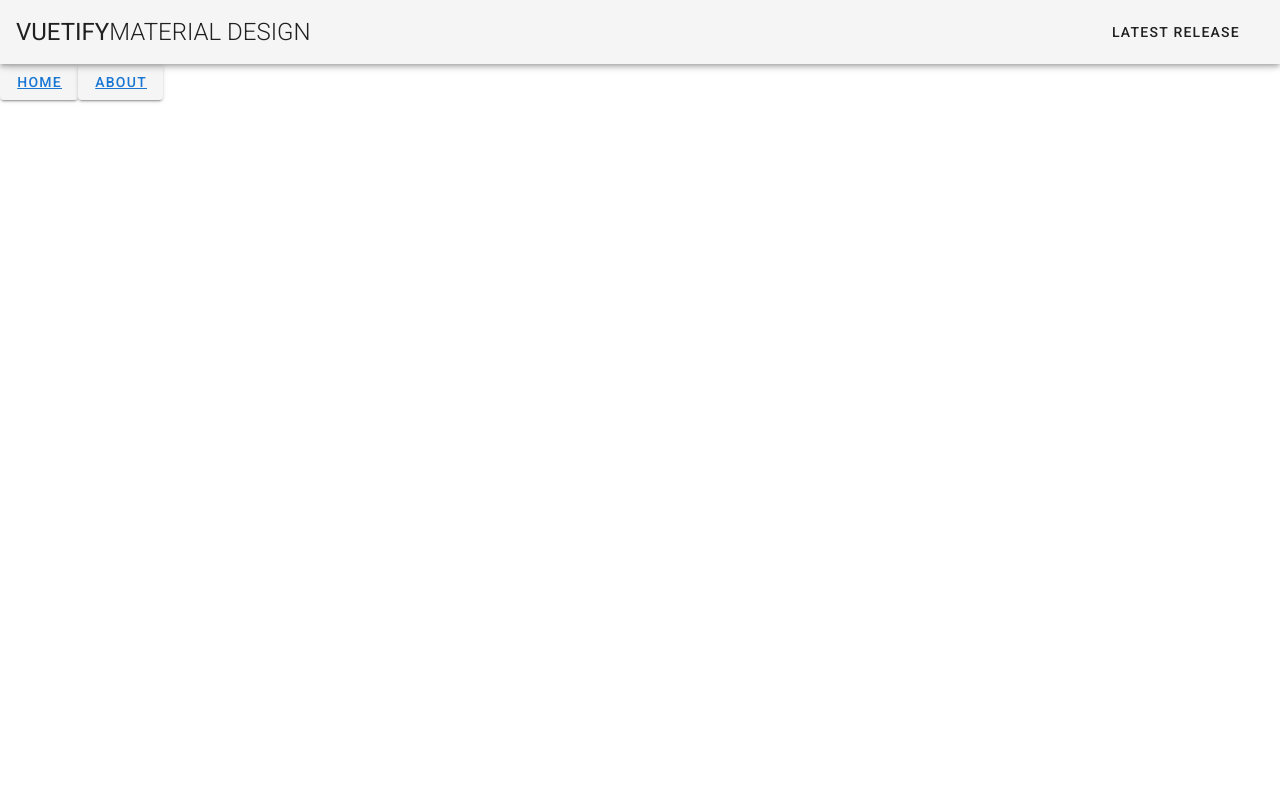
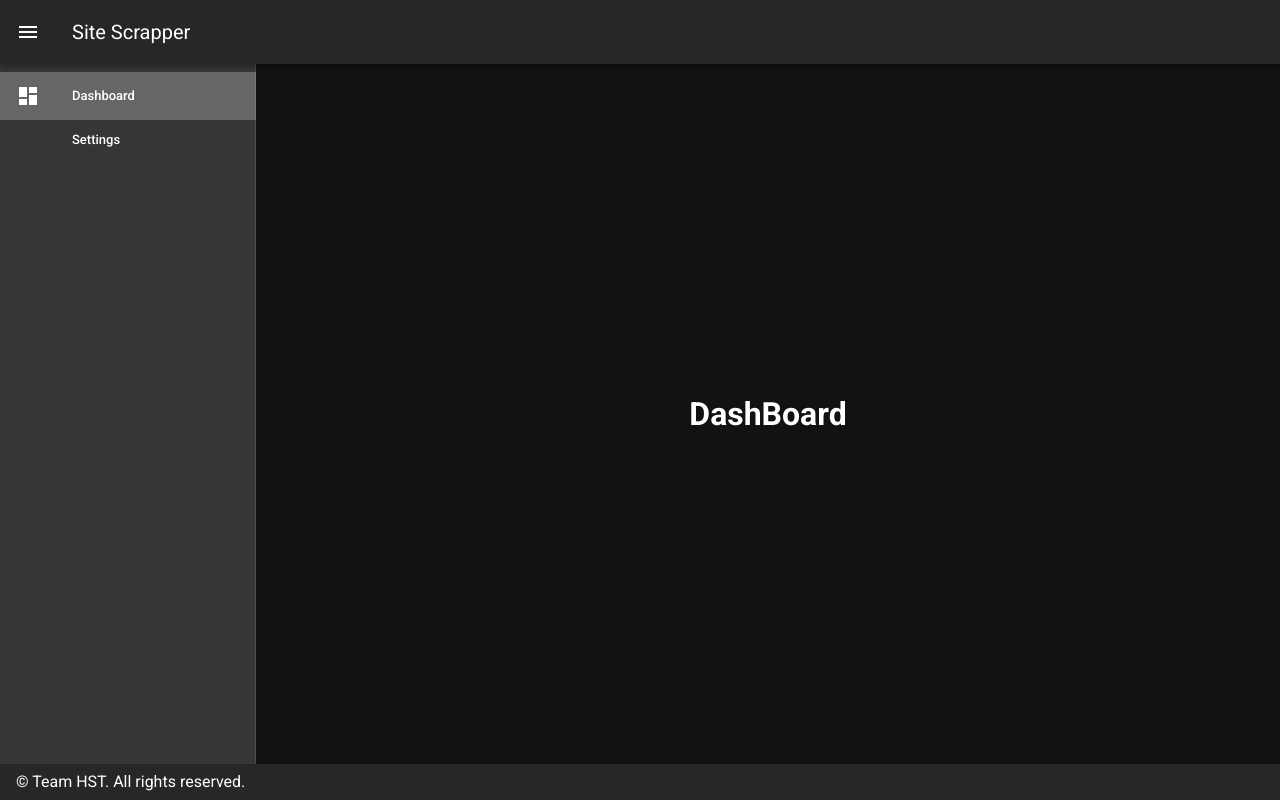
Before and after one commit to HyunGyu-Lee/site-scrapper, a Vue app in the folder frontend/: page /dashboard in a window 1280 px wide. Built offline with nearby package versions, Linux system fonts and the light colour scheme.

Commit message:
frontend 기본 레이아웃 작업 완료

```diff
--- a/frontend/package.json
+++ b/frontend/package.json
@@ -15,6 +15,7 @@
     "vuex": "^3.0.1"
   },
   "devDependencies": {
+    "@mdi/font": "^4.4.95",
     "@vue/cli-plugin-babel": "^3.11.0",
     "@vue/cli-plugin-eslint": "^3.11.0",
     "@vue/cli-service": "^3.11.0",
--- a/frontend/src/App.vue
+++ b/frontend/src/App.vue
@@ -1,41 +1,52 @@
 <template>
   <v-app>
-    <v-app-bar app>
-      <v-toolbar-title class="headline text-uppercase">
-        <span>Vuetify</span>
-        <span class="font-weight-light">MATERIAL DESIGN</span>
-      </v-toolbar-title>
-      <v-spacer></v-spacer>
-      <v-btn
-        text
-        href="https://github.com/vuetifyjs/vuetify/releases/latest"
-        target="_blank"
-      >
-        <span class="mr-2">Latest Release</span>
-      </v-btn>
+    <!-- Left Drawer -->
+    <v-navigation-drawer v-model="drawer" app clipped>
+      <v-list dense>
+        <v-list-item to="/dashboard">
+          <v-list-item-action>
+            <v-icon>mdi-view-dashboard</v-icon>
+          </v-list-item-action>
+          <v-list-item-content>
+            <v-list-item-title>Dashboard</v-list-item-title>
+          </v-list-item-content>
+        </v-list-item>
+        <v-list-item to="/about">
+          <v-list-item-action>
+            <v-icon>mdi-settings</v-icon>
+          </v-list-item-action>
+          <v-list-item-content>
+            <v-list-item-title>Settings</v-list-item-title>
+          </v-list-item-content>
+        </v-list-item>
+      </v-list>
+    </v-navigation-drawer>
+    <!-- Navigation Bar -->
+    <v-app-bar app clipped-left>
+      <v-app-bar-nav-icon @click.stop="drawer = !drawer"></v-app-bar-nav-icon>
+      <v-toolbar-title>Site Scrapper</v-toolbar-title>
     </v-app-bar>
+    <!-- Content -->
     <v-content>
-      <v-btn>
-        <router-link to="/">Home</router-link>
-      </v-btn>
-      <v-btn>
-        <router-link to="/about">About</router-link>
-      </v-btn>
-      <router-view></router-view>
+      <v-container class="fill-height" fluid>
+        <v-row align="center" justify="center">
+          <router-view></router-view>
+        </v-row>
+      </v-container>
     </v-content>
+    <!-- Footer -->
+    <v-footer app>
+      <span>&copy; Team HST. All rights reserved.</span>
+    </v-footer>
   </v-app>
 </template>
 
 <script>
-import HelloWorld from './components/HelloWorld';
-
 export default {
-  name: 'App',
-  components: {
-    HelloWorld,
-  },
+  name: "App",
+  components: {},
   data: () => ({
-    //
-  }),
+    drawer: null
+  })
 };
 </script>
--- a/frontend/src/plugins/vuetify.js
+++ b/frontend/src/plugins/vuetify.js
@@ -1,10 +1,12 @@
+// import '@mdi/font/css/materialdesignicons.css';
 import Vue from 'vue';
 import Vuetify from 'vuetify/lib';
 
 Vue.use(Vuetify);
 
 export default new Vuetify({
-  icons: {
-    iconfont: 'mdi',
-  },
+  theme: { dark: true },
+  // icons: {
+  //   iconfont: 'mdi',
+  // },
 });
--- a/frontend/src/router.js
+++ b/frontend/src/router.js
@@ -1,6 +1,6 @@
 import Vue from 'vue'
 import Router from 'vue-router'
-import Home from './views/Home.vue'
+import Dashboard from './views/Dashboard.vue'
 
 Vue.use(Router)
 
@@ -9,9 +9,9 @@ export default new Router({
   base: process.env.BASE_URL,
   routes: [
     {
-      path: '/',
-      name: 'home',
-      component: Home
+      path: '/dashboard',
+      name: 'dashboard',
+      component: Dashboard
     },
     {
       path: '/about',
--- /dev/null
+++ b/frontend/src/views/Dashboard.vue
@@ -0,0 +1,11 @@
+<template>
+  <h1>DashBoard</h1>
+</template>
+
+<script>
+export default {
+  name: 'dashboard',
+  components: {
+  },
+};
+</script>
--- a/frontend/src/views/Home.vue
+++ /dev/null
@@ -1,13 +0,0 @@
-<template>
-  <HelloWorld />
-</template>
-
-<script>
-import HelloWorld from '../components/HelloWorld';
-
-export default {
-  components: {
-    HelloWorld,
-  },
-};
-</script>
```
Also changed, not shown: 2 other files (tests, documents, lock files or other folders).
